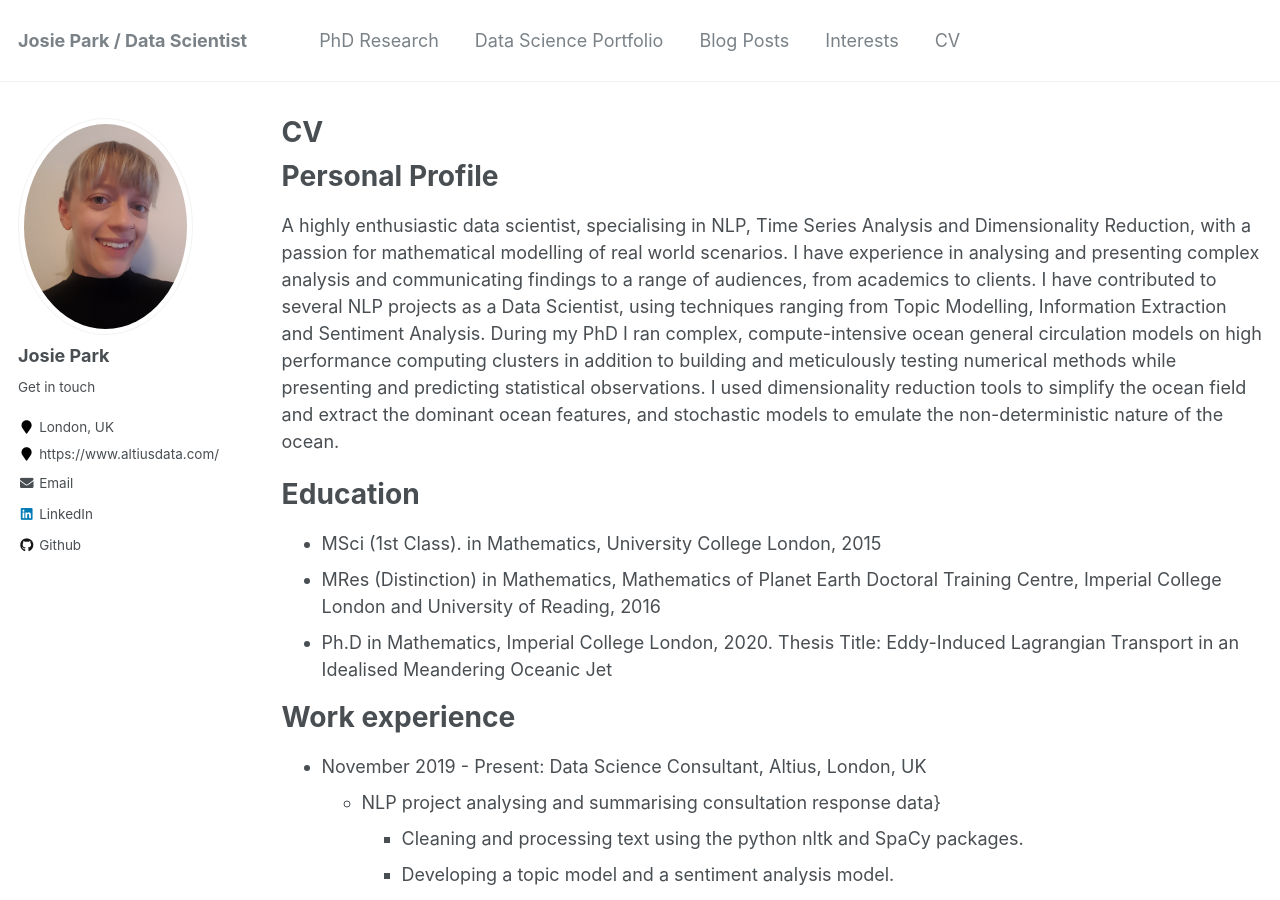
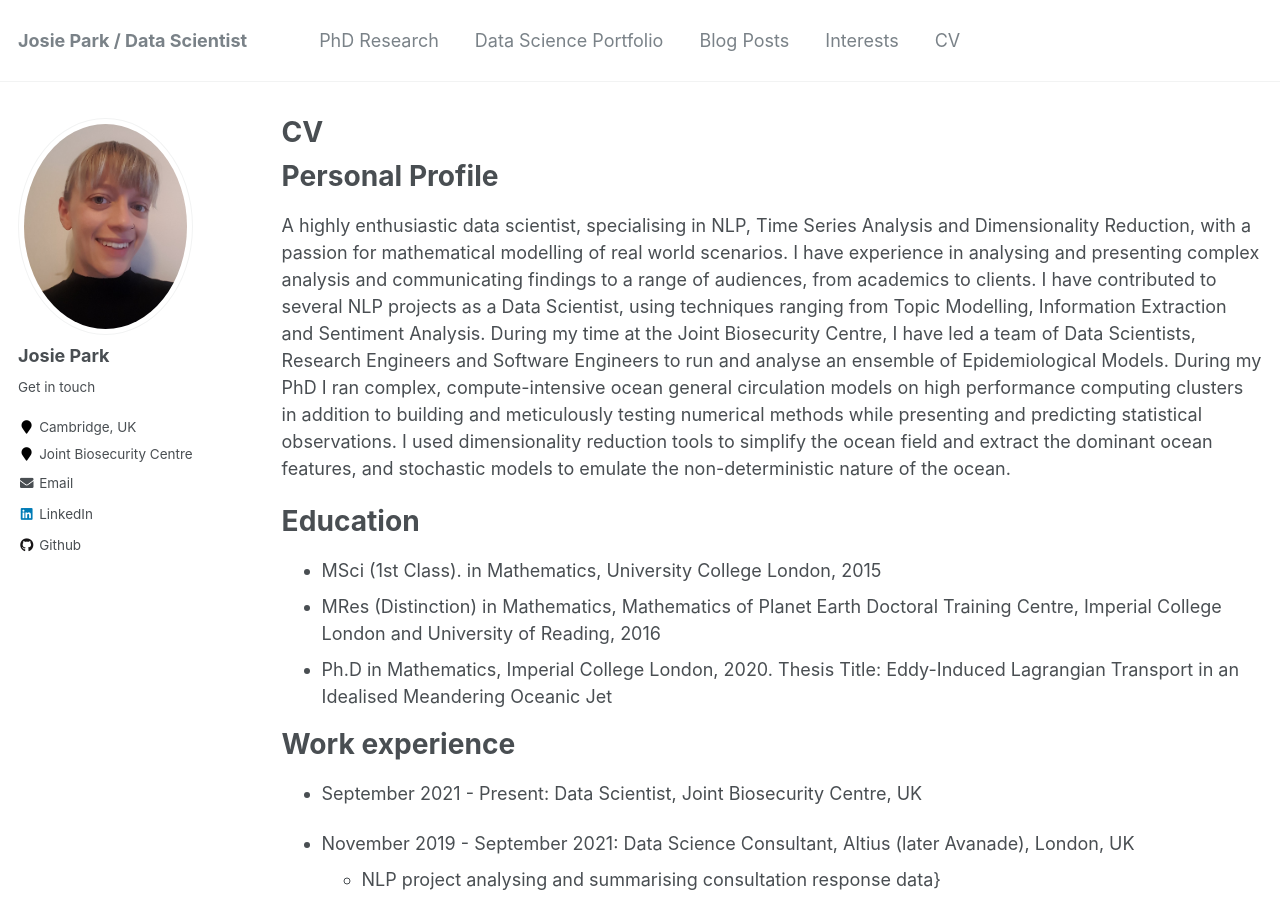
Before and after one commit to JosiePark/JosiePark.github.io, a Jekyll site: the page built from _pages/cv.md, in a window 1280 px wide and 900 px high. Built offline with Jekyll 4.4.1, drawn with Linux system fonts in a browser that asks for light colours; some of the changed text lies outside the part shown.

Commit message:
updated employment

```diff
--- a/_config.yml
+++ b/_config.yml
@@ -83,11 +83,11 @@ author:
   name             : "Josie Park"
   avatar           : "josie.jpg"
   bio              : "Get in touch"
-  location         : "London, UK"
-  employer         : "https://www.altiusdata.com/"
+  location         : "Cambridge, UK"
+  employer         : "Joint Biosecurity Centre"
   pubmed           :
   googlescholar    :
-  email            : "josie.park@altiusdata.com"
+  email            : "josiepark92@hotmail.co.uk"
   researchgate     :  # example: "https://www.researchgate.net/profile/yourprofile"
   uri              :
   bitbucket        :
--- a/_pages/cv.md
+++ b/_pages/cv.md
@@ -11,7 +11,7 @@ redirect_from:
 
 Personal Profile
 ======
-A highly enthusiastic data scientist, specialising in NLP, Time Series Analysis and Dimensionality Reduction, with a passion for mathematical modelling of real world scenarios. I have experience in analysing and presenting complex analysis and communicating findings to a range of audiences, from academics to clients. I have contributed to several NLP projects as a Data Scientist, using techniques ranging from Topic Modelling, Information Extraction and Sentiment Analysis. During my PhD I ran complex, compute-intensive ocean general circulation models on high performance computing clusters in addition to building and meticulously testing numerical methods while presenting and predicting statistical observations. I used dimensionality reduction tools to simplify the ocean field and extract the dominant ocean features, and stochastic models to emulate the non-deterministic nature of the ocean.
+A highly enthusiastic data scientist, specialising in NLP, Time Series Analysis and Dimensionality Reduction, with a passion for mathematical modelling of real world scenarios. I have experience in analysing and presenting complex analysis and communicating findings to a range of audiences, from academics to clients. I have contributed to several NLP projects as a Data Scientist, using techniques ranging from Topic Modelling, Information Extraction and Sentiment Analysis. During my time at the Joint Biosecurity Centre, I have led a team of Data Scientists, Research Engineers and Software Engineers to run and analyse an ensemble of Epidemiological Models. During my PhD I ran complex, compute-intensive ocean general circulation models on high performance computing clusters in addition to building and meticulously testing numerical methods while presenting and predicting statistical observations. I used dimensionality reduction tools to simplify the ocean field and extract the dominant ocean features, and stochastic models to emulate the non-deterministic nature of the ocean.
 
 Education
 ======
@@ -23,7 +23,9 @@ Education
 Work experience
 ======
 
-* November 2019 - Present: Data Science Consultant, Altius, London, UK
+* September 2021 - Present: Data Scientist, Joint Biosecurity Centre, UK
+
+* November 2019 - September 2021: Data Science Consultant, Altius (later Avanade), London, UK
   * NLP project analysing and summarising consultation response data}
     * Cleaning and processing text using the python nltk and SpaCy packages.
     * Developing a topic model and a sentiment analysis model.
```
Also changed, not shown: other parts of _pages/cv.md (+8 -3 lines), _pages/interests.md (+1 -1 lines), _pages/portfolio.md (+1 -1 lines).
